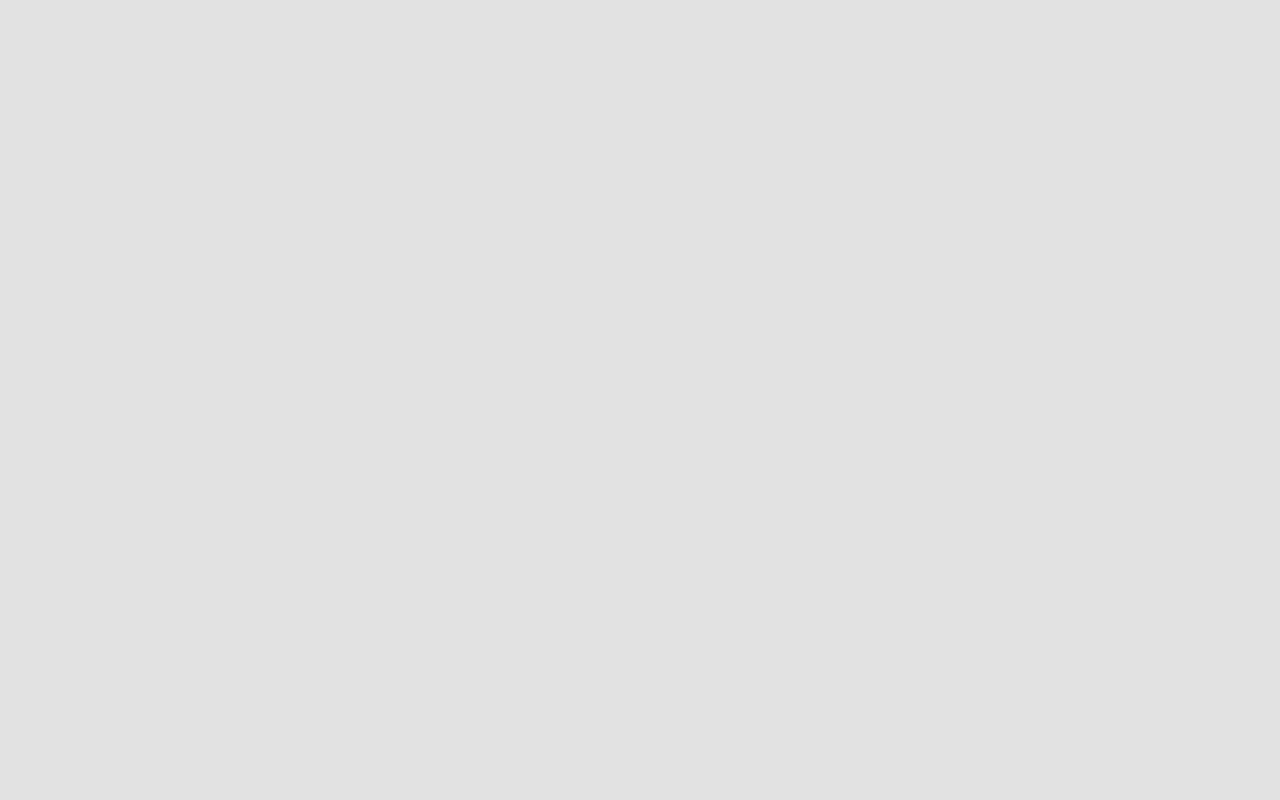
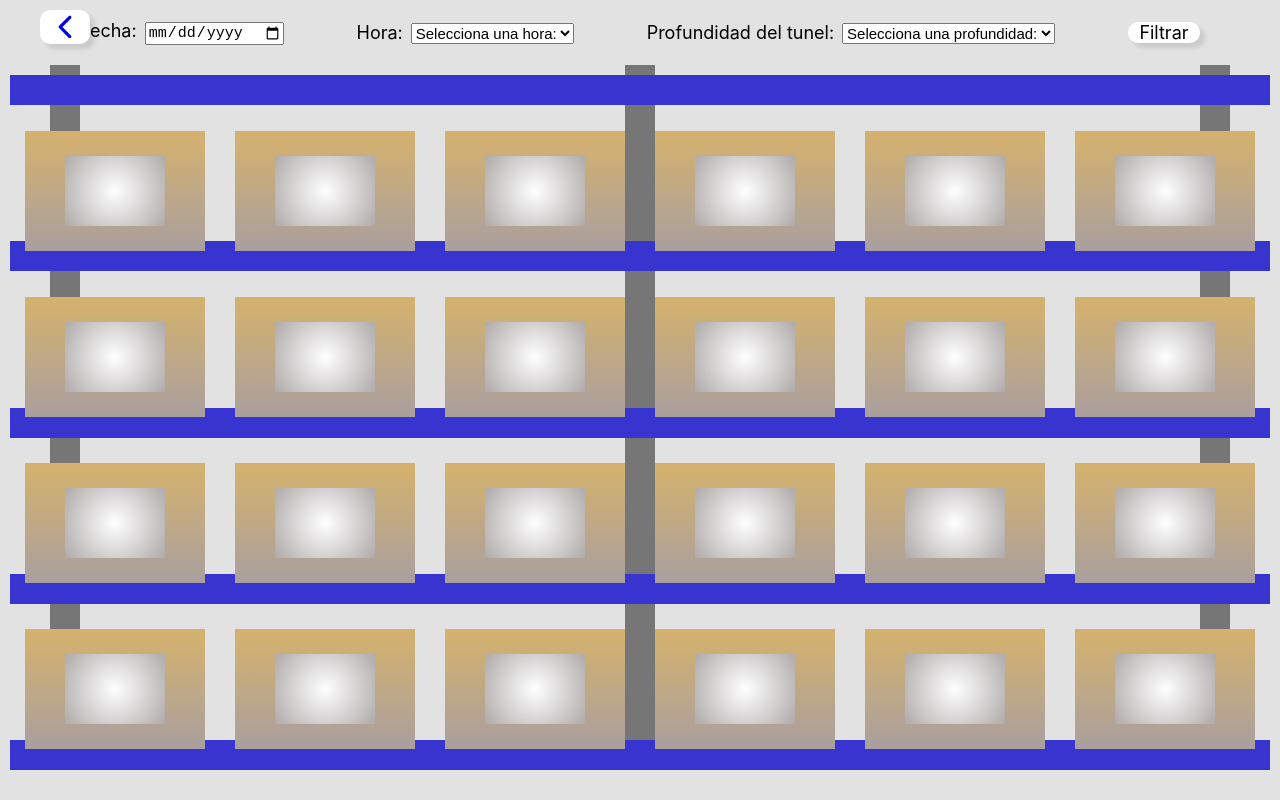
Before and after one commit to BimboDT/app-web, a React (Create React App) app in the folder bimbo-web/: page /rack2 in a window 1280 px wide. Before the commit this address had no page. Built offline with nearby package versions, Linux system fonts and the light colour scheme.

Commit message:
Actualizacion en racks

```diff
--- a/bimbo-web/src/App.js
+++ b/bimbo-web/src/App.js
@@ -7,6 +7,7 @@ import ReservaSmall from "./componentes/ReservaSmall";
 import ReservaBig from "./componentes/ReservaBig";
 import Filtro from "./componentes/Filtro";
 import Rack from "./componentes/Rack";
+import Rack2 from "./componentes/Rack2";
 import Mapa from "./componentes/Mapa";
 
 function App() {
@@ -302,6 +303,7 @@ function App() {
             }
           />
           <Route path="/rack" element={<Rack />} />
+          <Route path="/rack2" element={<Rack2 />} />
         </Routes>
       </div>
     </Router>
--- a/bimbo-web/src/componentes/Fecha.js
+++ b/bimbo-web/src/componentes/Fecha.js
@@ -1,10 +1,22 @@
 import "../styles/Rack.css";
-import React, { useState } from 'react';
+import React, { useState, useEffect } from 'react';
+import { useLocation } from "react-router-dom";
 
 function Fecha() {
   const [date, setDate] = useState('');
   const [hour, setHour] = useState('');
   const [depth, setDepth] = useState('');
+  const [depthOptions, setDepthOptions] = useState([]);
+
+  const location = useLocation();
+
+  useEffect(() => {
+    if (location.pathname === '/rack') {
+      setDepthOptions(Array.from({ length: 7 }, (_, i) => i + 1));  // Longitud 7
+    } else if (location.pathname === '/rack2') {
+      setDepthOptions(Array.from({ length: 22 }, (_, i) => i + 1));  // Longitud 22
+    }
+  }, [location.pathname]);
 
   const hours = Array.from({ length: 24 }, (_, i) => {
     const hour = i.toString().padStart(2, '0') + ':00';
@@ -41,6 +53,7 @@ function Fecha() {
           id="dateFilter"
           value={date}
           onChange={handleDateChange}
+          style={{ fontSize: "15px"}}
         />
       </div>
       <div>
@@ -49,6 +62,7 @@ function Fecha() {
           id="hourFilter"
           value={hour}
           onChange={handleHourChange}
+          style={{ fontSize: "15px"}}
         >
           <option value="">Selecciona una hora:</option>
           {hours.map((hour) => (
@@ -64,18 +78,19 @@ function Fecha() {
           id="depthFilter"
           value={depth}
           onChange={handleDepthChange}
+          style={{ fontSize: "15px"}}
         >
           <option value="">Selecciona una profundidad:</option>
-          {Array.from({ length: 7 }, (_, i) => i + 1).map((depth) => (
+          {depthOptions.map((depth) => (
             <option key={depth} value={depth}>
               {depth}
             </option>
           ))}
         </select>
       </div>
-      <button className="boton" onClick={handleFilter}>
+      <div className="boton" onClick={handleFilter}>
         Filtrar
-      </button>
+      </div>
     </div>
   );
 }
--- a/bimbo-web/src/componentes/Mapa.js
+++ b/bimbo-web/src/componentes/Mapa.js
@@ -38,7 +38,7 @@ const Mapa = () => {
     <div className="container">
       <div className="stats">
         <div className="texto" style={{margin: "20px"}}>
-          <h2>Estadícticos</h2>
+          <h2>Estadísticos</h2>
         </div>
         <div style={{overflow: "auto"}}>
         <div className="area2">
--- /dev/null
+++ b/bimbo-web/src/componentes/Rack2.js
@@ -0,0 +1,80 @@
+import "../styles/Rack.css";
+import React, { useState } from 'react';
+import { IoIosArrowBack } from "react-icons/io";
+import { Link, useLocation } from 'react-router-dom';
+import Info from "./Info";
+import DateTimeFilter from "./Fecha";
+
+const Rack2 = () => {
+    const location = useLocation();
+    const previousRoute = location.state?.from || "/mapa";
+
+    const [showInfo, setShowInfo] = useState(false);
+
+    const handleBoxClick = () => {
+        setShowInfo(true);
+    };
+
+    const handleCloseInfo = () => {
+        setShowInfo(false);
+    };
+
+    return (
+        <div className="contenedor">
+            <div style={{margin: "10px"}}>
+                <Link to={previousRoute} className='btn-back'>
+                    <IoIosArrowBack size={34} />
+                </Link>
+                <DateTimeFilter/>
+            </div>
+            <div className={`rack ${showInfo ? 'blur' : ''}`}>
+            <div className= 'background-cols'>
+                <div className='col'></div>
+                <div className='col'></div>
+                <div className='col'></div>
+            </div>
+            <div className='estante'/>
+            <div className = 'cajas'>
+                <div className ='caja2' onClick={handleBoxClick}><div className='etiqueta2'></div></div>
+                <div className ='caja2' onClick={handleBoxClick}><div className='etiqueta2'></div></div>
+                <div className ='caja2' onClick={handleBoxClick}><div className='etiqueta2'></div></div>
+                <div className ='caja2' onClick={handleBoxClick}><div className='etiqueta2'></div></div>
+                <div className ='caja2' onClick={handleBoxClick}><div className='etiqueta2'></div></div>
+                <div className ='caja2' onClick={handleBoxClick}><div className='etiqueta2'></div></div>
+            </div>
+            <div className='estante'/>
+            <div className = 'cajas'>
+                <div className ='caja2' onClick={handleBoxClick}><div className='etiqueta2'></div></div>
+                <div className ='caja2' onClick={handleBoxClick}><div className='etiqueta2'></div></div>
+                <div className ='caja2' onClick={handleBoxClick}><div className='etiqueta2'></div></div>
+                <div className ='caja2' onClick={handleBoxClick}><div className='etiqueta2'></div></div>
+                <div className ='caja2' onClick={handleBoxClick}><div className='etiqueta2'></div></div>
+                <div className ='caja2' onClick={handleBoxClick}><div className='etiqueta2'></div></div>
+            </div>
+            <div className='estante'/>
+            <div className = 'cajas'>
+                <div className ='caja2' onClick={handleBoxClick}><div className='etiqueta2'></div></div>
+                <div className ='caja2' onClick={handleBoxClick}><div className='etiqueta2'></div></div>
+                <div className ='caja2' onClick={handleBoxClick}><div className='etiqueta2'></div></div>
+                <div className ='caja2' onClick={handleBoxClick}><div className='etiqueta2'></div></div>
+                <div className ='caja2' onClick={handleBoxClick}><div className='etiqueta2'></div></div>
+                <div className ='caja2' onClick={handleBoxClick}><div className='etiqueta2'></div></div>
+            </div>
+            <div className='estante'/>
+            <div className = 'cajas'>
+                <div className ='caja2' onClick={handleBoxClick}><div className='etiqueta2'></div></div>
+                <div className ='caja2' onClick={handleBoxClick}><div className='etiqueta2'></div></div>
+                <div className ='caja2' onClick={handleBoxClick}><div className='etiqueta2'></div></div>
+                <div className ='caja2' onClick={handleBoxClick}><div className='etiqueta2'></div></div>
+                <div className ='caja2' onClick={handleBoxClick}><div className='etiqueta2'></div></div>
+                <div className ='caja2' onClick={handleBoxClick}><div className='etiqueta2'></div></div>
+            </div>
+            <div className='estante'>
+            </div>
+            {showInfo && <Info onClose={handleCloseInfo} />}
+            </div>
+        </div>
+    );
+};
+
+export default Rack2;
--- a/bimbo-web/src/componentes/ReservaBig.js
+++ b/bimbo-web/src/componentes/ReservaBig.js
@@ -35,7 +35,7 @@ const ReservaBig = ({ almacenValues, selectedOption, setIsHovered, locations, in
                   key={`${colIndex}-${index}`}
                 >
                   <Link
-                    to="/rack"
+                    to="/rack2"
                     state={{ from: loc }}
                     onMouseEnter={() =>
                       setSelectedRack(info[colIndex][index] + extra)
--- a/bimbo-web/src/styles/Rack.css
+++ b/bimbo-web/src/styles/Rack.css
@@ -67,14 +67,33 @@
     margin: 0 10px;
     margin-bottom: -30px;
     cursor: pointer;
+    display: flex;
+    justify-content: center;
+    align-items: center;
+}
+
+.caja2 {
+    width: 180px;
+    height: 120px;
+    background: linear-gradient(180deg, #d5b26c, #a99f9f);
+    margin: 0 10px;
+    margin-bottom: -30px;
+    cursor: pointer;
+    display: flex;
+    justify-content: center;
+    align-items: center;
 }
 
 .etiqueta {
     width: 100px;
     height: 80px;
     background: radial-gradient(circle, #ffffff, #afaaaa);
-    margin-top: 35px;
-    margin-left: 40px;
+}
+
+.etiqueta2 {
+    width: 100px;
+    height: 70px;
+    background: radial-gradient(circle, #ffffff, #afaaaa);
 }
 
 .btn-back{
@@ -96,16 +115,17 @@
     display: flex;
     justify-content: space-between;
     align-items: center;
-    width: 850px;
+    width: 70rem;
+    font-size: 18px;
 }
 
 .boton{
     cursor: pointer;
     background-color: #FFFFFF;
     border-radius: 10px;
-    width: fit-content;
+    width: 4.5rem;
     display: flex;
     justify-content: center;
     box-shadow: 5px 5px 4px rgba(0, 0, 0, 0.1);
-    font-size: 15px;
+    font-size: 18px;
 }
```
